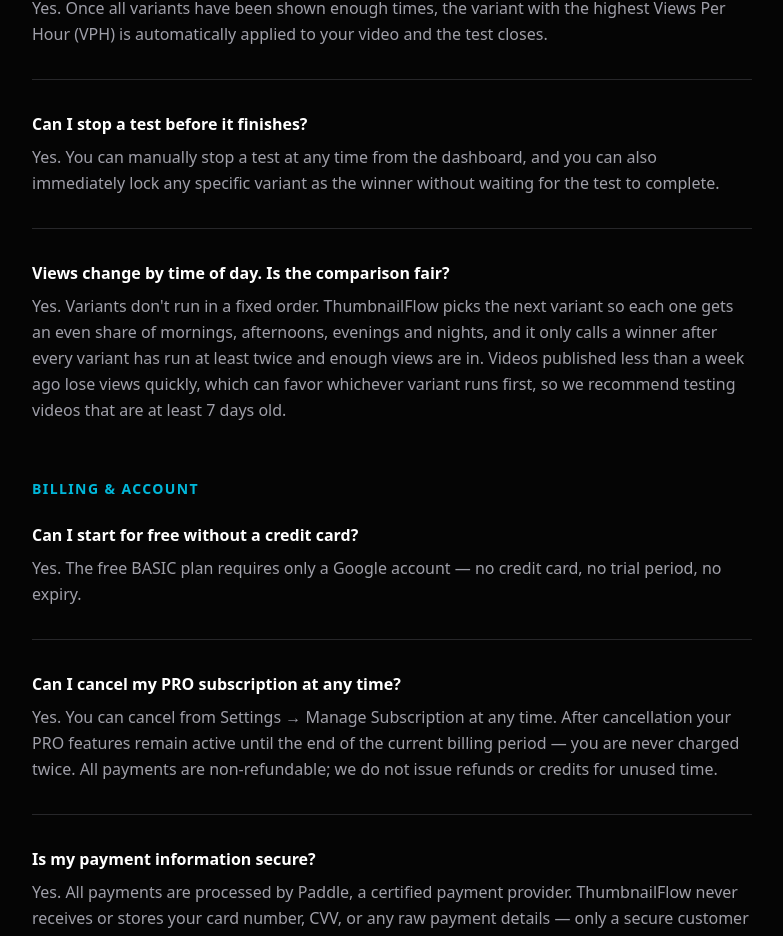
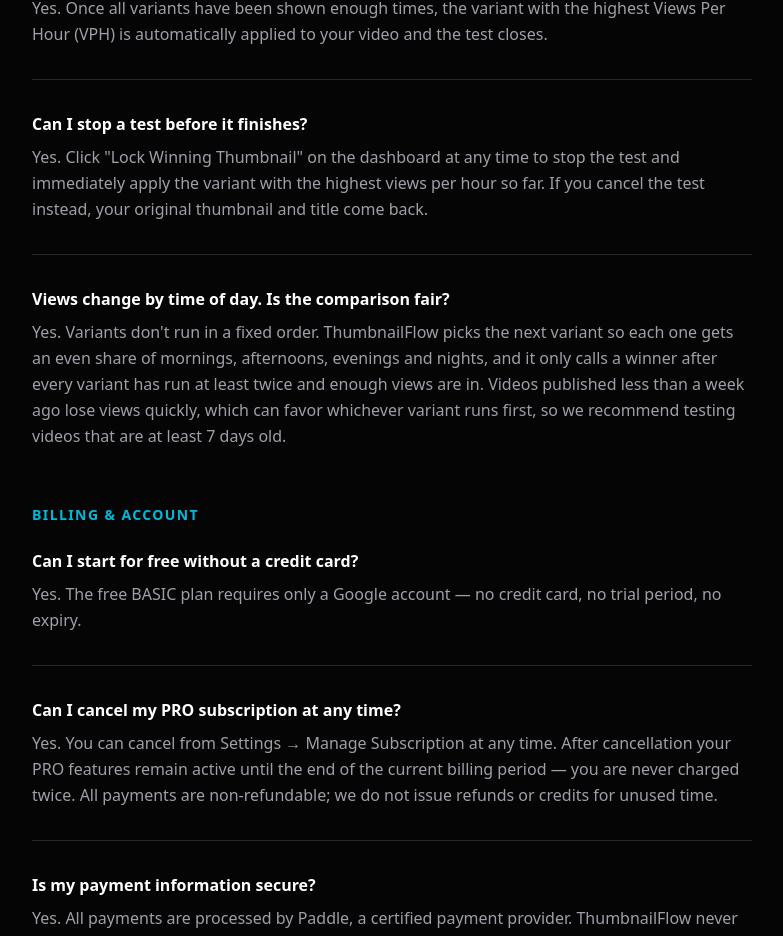
Before and after one commit to shineunil/-CREATORFLOW, a Next.js app in the folder frontend/: page /faq in a window 1280 px wide. Shown: the part 1092-2028 px from the top of the page, without its empty margins (248-1031 px from the left). Built offline with nearby package versions, Linux system fonts and the light colour scheme.

Commit message:
fix: describe Lock Winning Thumbnail as it actually works in the FAQ
The FAQ said any chosen variant could be locked as the winner, but the button stops the test and applies the variant with the highest views per hour so far.

```diff
--- a/frontend/src/i18n/dictionaries/en.ts
+++ b/frontend/src/i18n/dictionaries/en.ts
@@ -260,7 +260,7 @@
           },
           {
             q: "Can I stop a test before it finishes?",
-            a: "Yes. You can manually stop a test at any time from the dashboard, and you can also immediately lock any specific variant as the winner without waiting for the test to complete.",
+            a: "Yes. Click \"Lock Winning Thumbnail\" on the dashboard at any time to stop the test and immediately apply the variant with the highest views per hour so far. If you cancel the test instead, your original thumbnail and title come back.",
           },
           {
             q: "Views change by time of day. Is the comparison fair?",
--- a/frontend/src/i18n/dictionaries/ko.ts
+++ b/frontend/src/i18n/dictionaries/ko.ts
@@ -254,7 +254,7 @@
           },
           {
             q: "테스트를 중간에 멈출 수 있나요?",
-            a: "네. 대시보드에서 언제든 테스트를 직접 멈출 수 있고, 테스트가 끝나기를 기다리지 않고 원하는 후보를 바로 승자로 확정할 수도 있습니다.",
+            a: "네. 대시보드에서 언제든 \"이긴 썸네일 확정\"을 누르면 테스트를 멈추고, 그때까지 시간당 조회수가 가장 높은 후보를 바로 승자로 적용합니다. 테스트를 취소하면 원래 썸네일과 제목으로 돌아갑니다.",
           },
           {
             q: "시간대마다 조회수가 다른데, 공정하게 비교되나요?",
```
